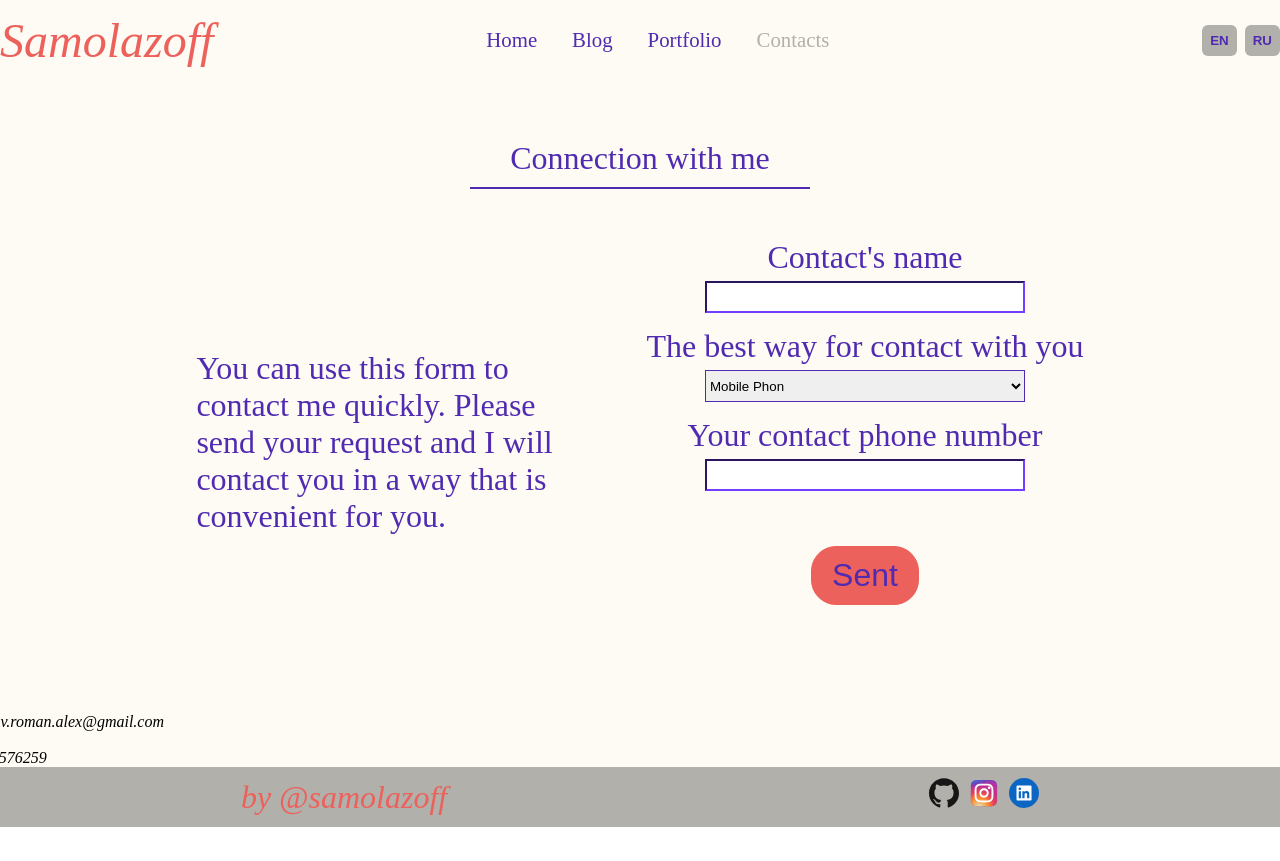
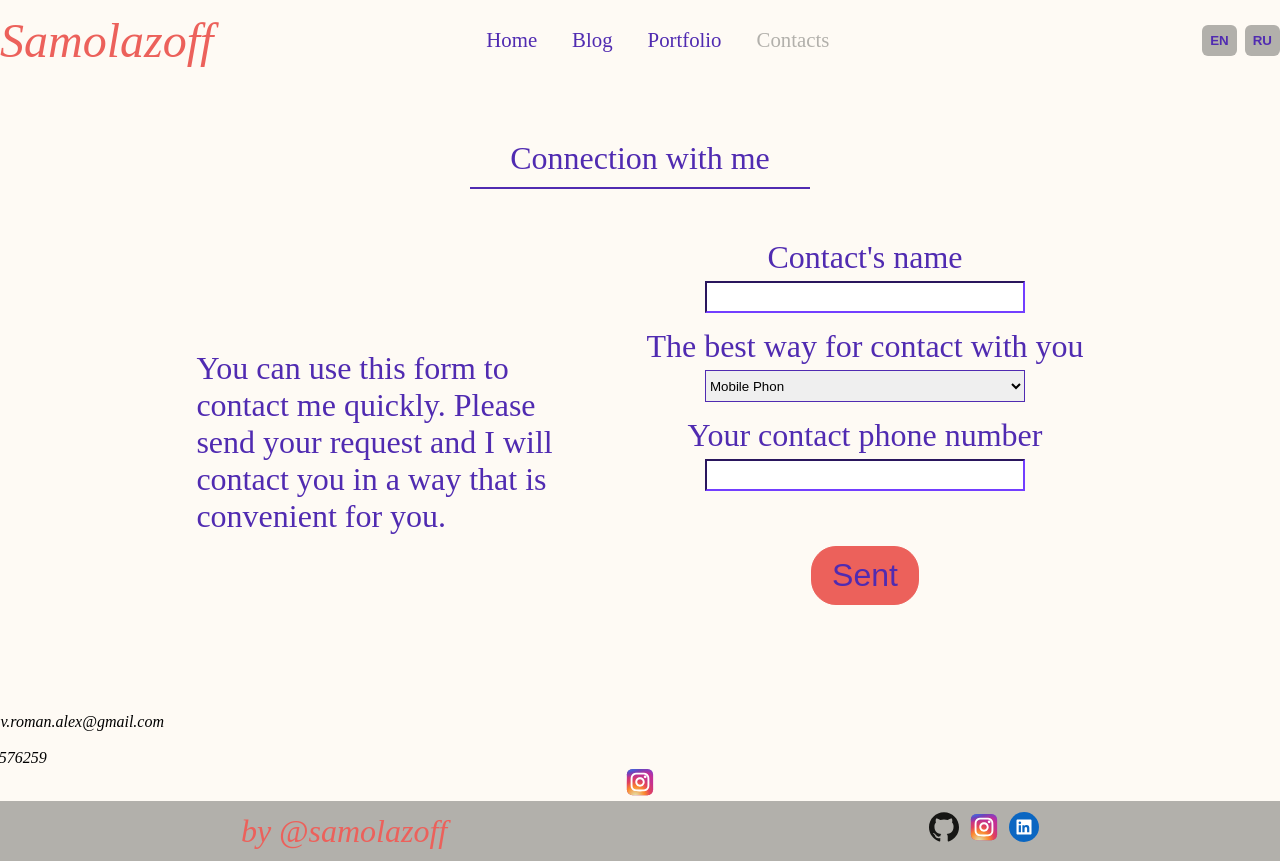
Before and after one commit to samolazoff/Portfolio, a React (Create React App) app: page /contacts in a window 1280 px wide. Shown: the top 861 px of the page. Before the commit the page ends 827 px from the top, so only its background shows below. Built offline with nearby package versions, Linux system fonts and the light colour scheme.

Commit message:
Create components Block MEdia link

```diff
--- /dev/null
+++ b/src/components/BlockMediaLinks/BlockMediaLinks.jsx
@@ -0,0 +1,25 @@
+import './BlockMediaLinks.scss';
+
+import { Link } from 'react-router';
+
+import gitSVG from '../../static/icons/github.svg';
+import instagramSVG from '../../static/icons/instagram.svg';
+import linkdinSVG from '../../static/icons/linkedin.svg';
+
+const BlockMediaLinks = () => {
+    return (
+        <div className="block-media-links">
+            <Link to='https://github.com/samolazoff'>
+                <img src={gitSVG} alt="git" className="block-media-links__img"/>
+            </Link>
+            <Link to='https://www.instagram.com/'>
+                <img src={instagramSVG} alt="instagram" className="block-media-links__img"/>
+            </Link>
+            <Link to='https://www.linkedin.com/in/raman-samalazau-328470328/'>
+                <img src={linkdinSVG} alt="linkdin" className="block-media-links__img"/>
+            </Link>
+        </div>
+    );
+};
+
+export default BlockMediaLinks;
--- /dev/null
+++ b/src/components/BlockMediaLinks/BlockMediaLinks.scss
@@ -0,0 +1,11 @@
+.block-media-links{
+    height: 100%;
+    display: flex;
+    flex-direction: row;
+    justify-content: space-between;
+    align-items: center;
+    gap: 10px;
+    &__img{
+        width: 30px;
+    }
+}
--- a/src/components/Footer/Footer.jsx
+++ b/src/components/Footer/Footer.jsx
@@ -2,26 +2,14 @@ import './Footer.scss';
 
 import { Link } from 'react-router';
 
-import gitSVG from '../../static/icons/github.svg';
-import instagramSVG from '../../static/icons/instagram.svg';
-import linkdinSVG from '../../static/icons/linkedin.svg';
+import BlockMediaLinks from '../BlockMediaLinks/BlockMediaLinks';
 
 function Footer() {
     return(
         <footer className="app-footer">
             <div className="container">
                 <Link to='https://github.com/samolazoff/Portfolio'>by @samolazoff</Link>
-                <div className="block-media-links">
-                    <Link to='https://github.com/samolazoff'>
-                        <img src={gitSVG} alt="git" className="block-media-links__img"/>
-                    </Link>
-                    <Link to='https://www.instagram.com/'>
-                        <img src={instagramSVG} alt="instagram" className="block-media-links__img"/>
-                    </Link>
-                    <Link to='https://www.linkedin.com/in/raman-samalazau-328470328/'>
-                        <img src={linkdinSVG} alt="linkdin" className="block-media-links__img"/>
-                    </Link>
-                </div>
+                <BlockMediaLinks></BlockMediaLinks>
             </div>
             {/* Illustration by <a href="https://icons8.com/illustrations/author/ARh4OKrFtdfC">Pixeltrue Ouch!</a> */}
         </footer>
--- a/src/components/Footer/Footer.scss
+++ b/src/components/Footer/Footer.scss
@@ -20,16 +20,5 @@
         a:hover{
             color: map-get($txt-colors , "primery");
         }
-        .block-media-links{
-            height: 100%;
-            display: flex;
-            flex-direction: row;
-            justify-content: space-between;
-            align-items: center;
-            gap: 10px;
-            &__img{
-                width: 30px;
-            }
-        }
     }
 }
--- a/src/pages/Contacts/Contacts.jsx
+++ b/src/pages/Contacts/Contacts.jsx
@@ -3,6 +3,7 @@ import './Contacts.scss';
 import {Link} from 'react-router';
 
 import FormForConection from '../../components/FormForConection/FormForConection';
+import BlockMediaLinks from '../../components/BlockMediaLinks/BlockMediaLinks';
 
 const Contacts = () => {
     return (
@@ -21,6 +22,7 @@ const Contacts = () => {
                         <Link to='tel:+375445576259'>+375445576259</Link>
                     </address>
                 </div>
+                <BlockMediaLinks></BlockMediaLinks>
             </div>
         </section>
     );
```
